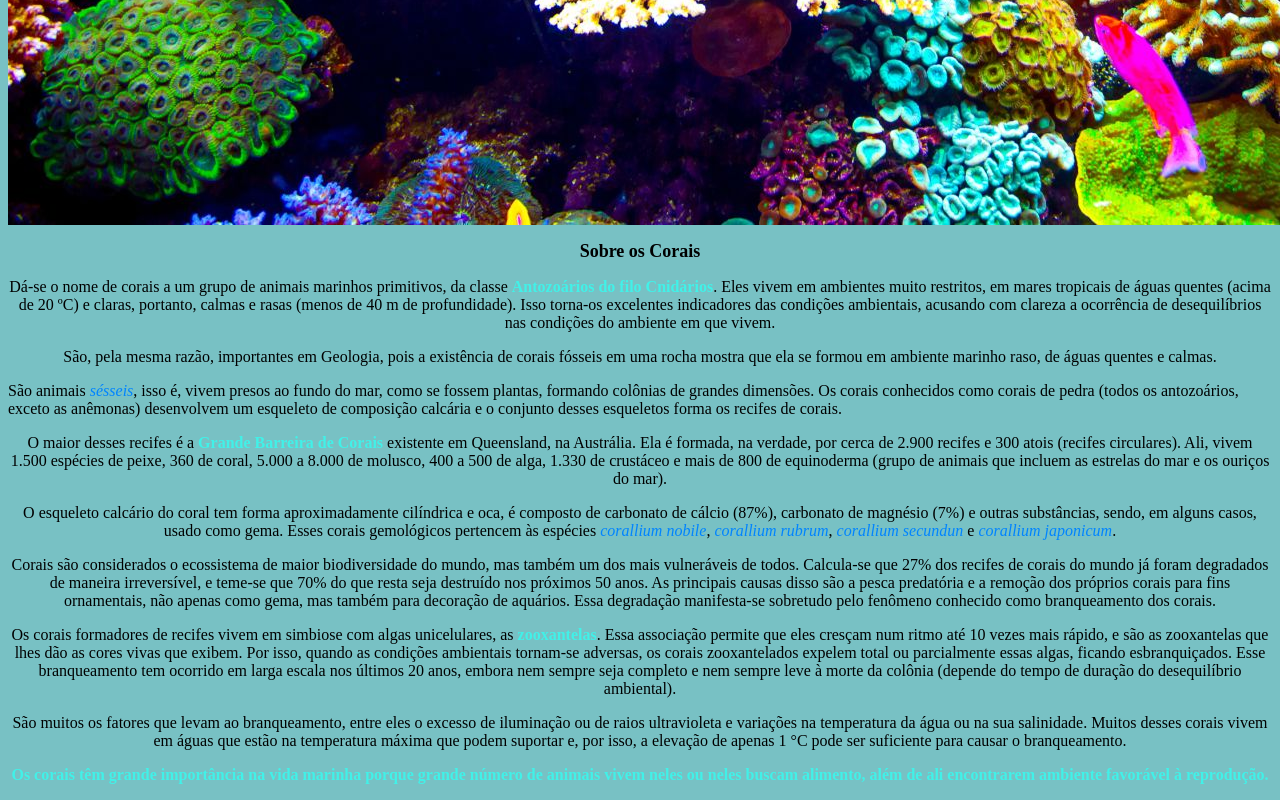
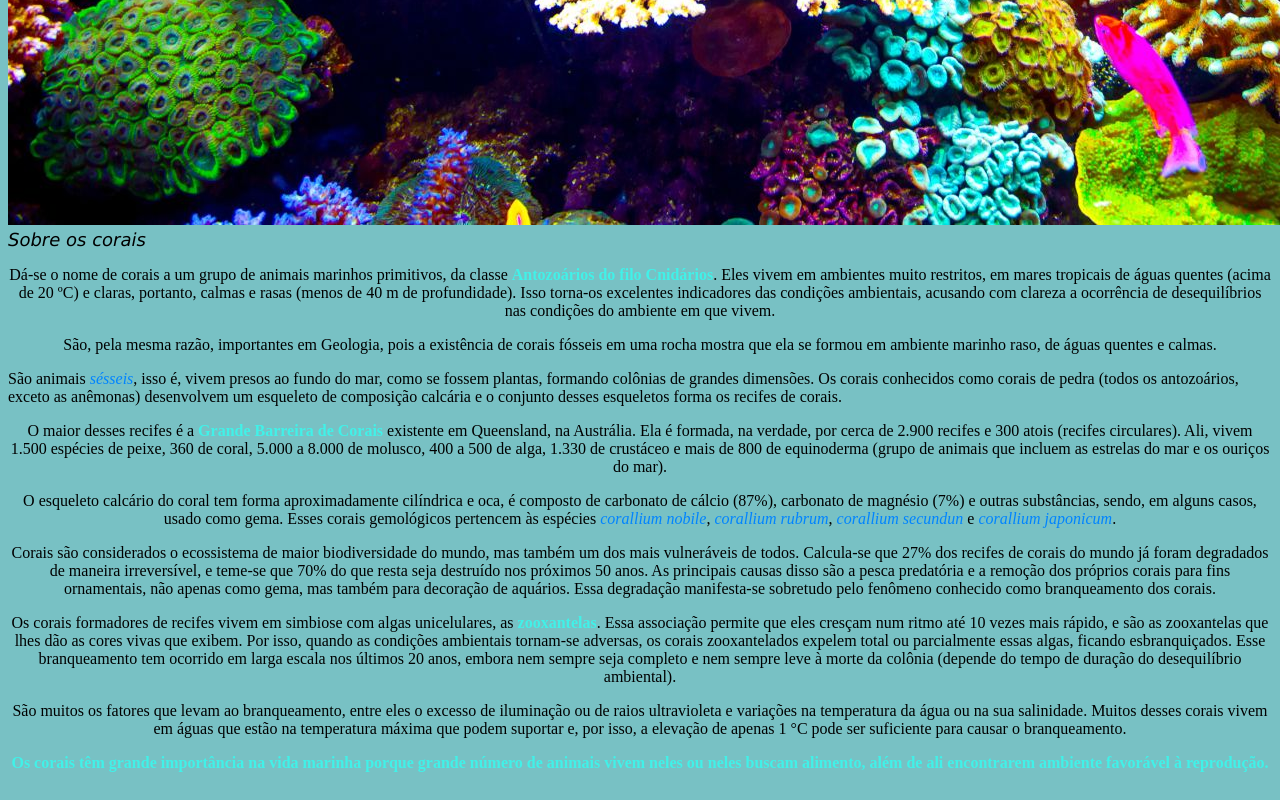
Before and after one commit to Gabs31/Prova-22-11, a plain HTML site: page index.html in a window 1280 px wide. Shown: the part 1116-1916 px from the top of the page. Drawn offline with Linux system fonts and the light colour scheme.

Commit message:
teste criacao de div titulo

```diff
--- a/index.html
+++ b/index.html
@@ -18,7 +18,7 @@
         <img src="corais_243413140.jpg">
 
         <div class="titulo">
-            <h1 id="Sobre">Sobre os Corais</h1>
+            Sobre os corais
         </div>
 
 
--- a/style.css
+++ b/style.css
@@ -30,3 +30,8 @@ em {
 #Sobre{
     font-size: large;
 }
+.titulo {
+    font-size: large;
+    font-style: oblique;
+    font-family: Verdana, Geneva, Tahoma, sans-serif;
+}
```
